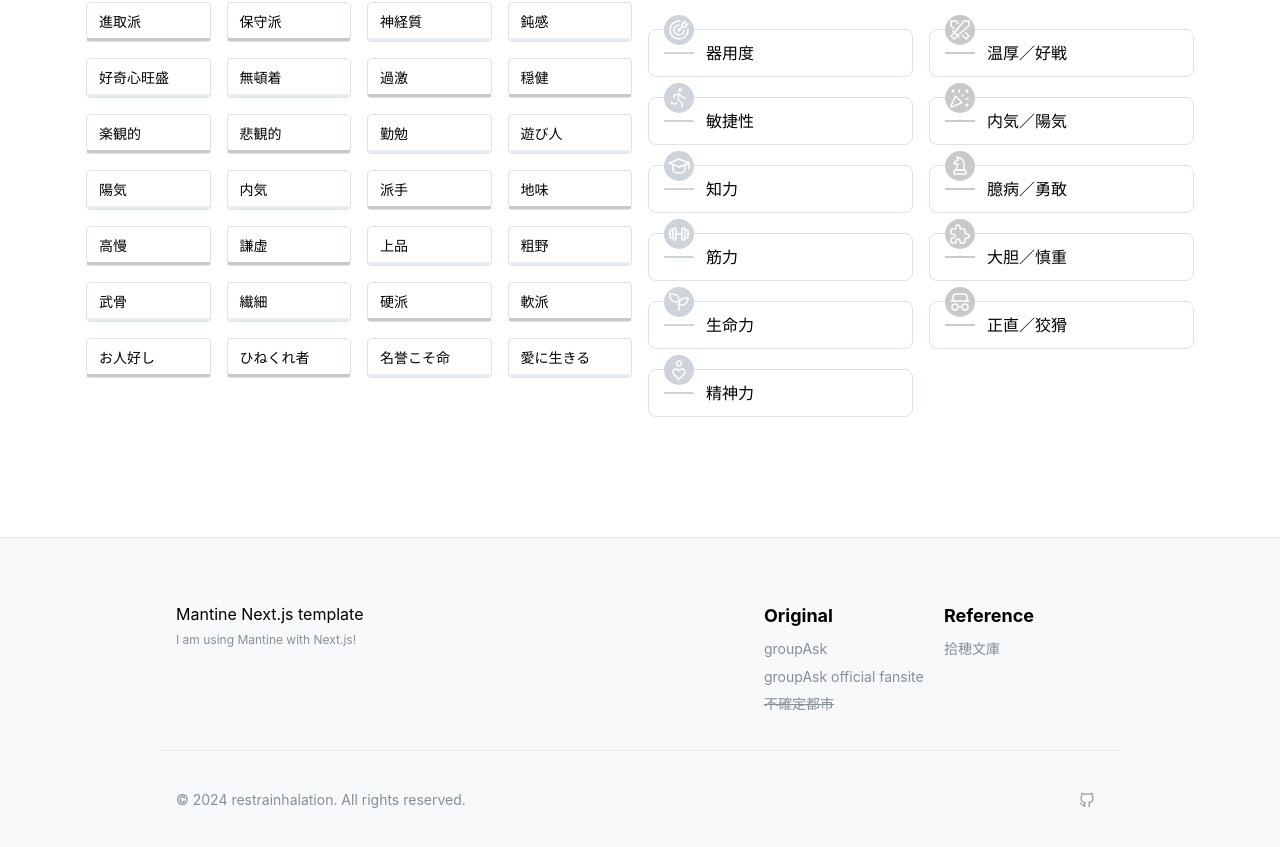
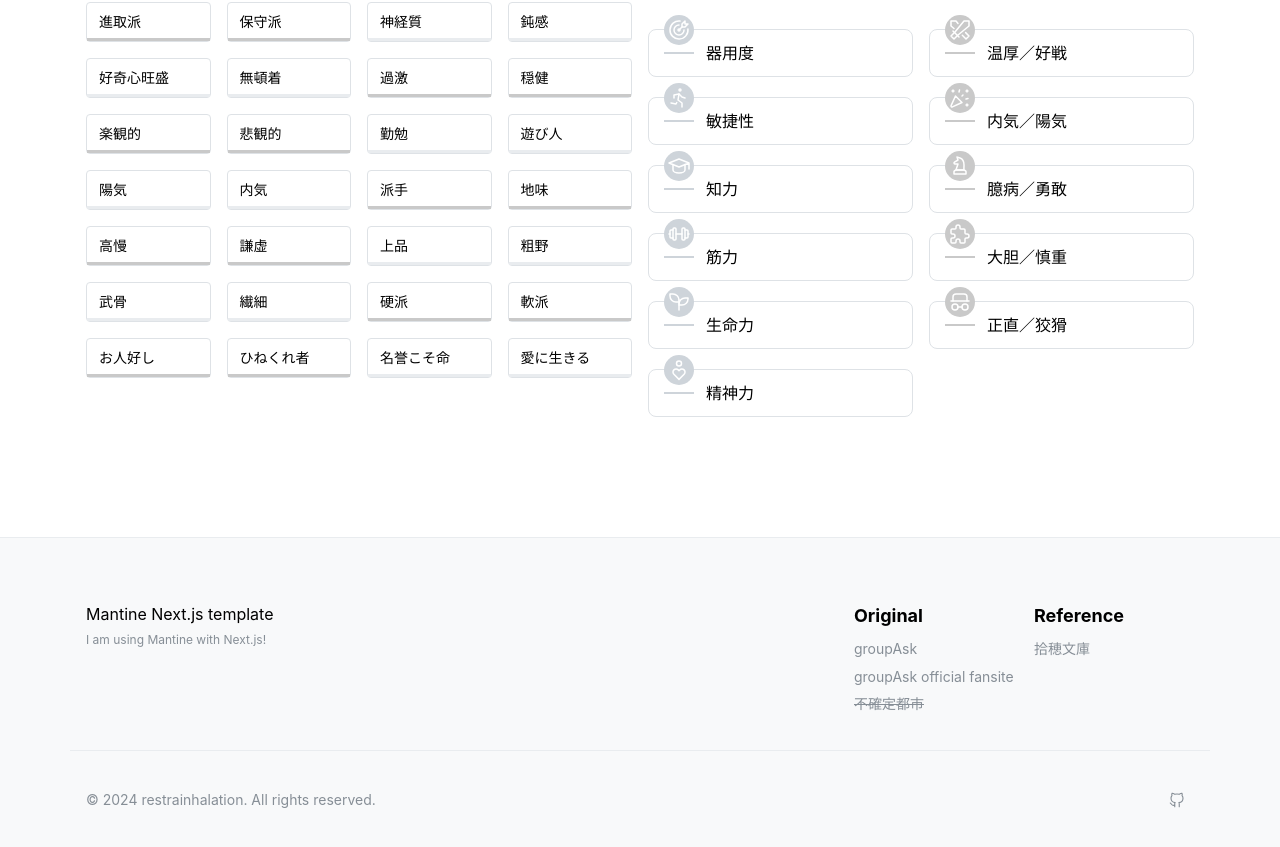
Before and after one commit to restrainhalation/cw-the-book-of-devil-excerpt, a Next.js app: page / in a window 1280 px wide. Shown: the part 645-1492 px from the top of the page. Built offline with nearby package versions, Linux system fonts and the light colour scheme.

Commit message:
↔ feat: adjust footer size

```diff
--- a/components/Footer/Footer.tsx
+++ b/components/Footer/Footer.tsx
@@ -57,7 +57,7 @@ export function Footer() {
 
   return (
     <footer className={classes.footer}>
-      <Container className={classes.inner}>
+      <Container size="lg" className={classes.inner}>
         <div className={classes.logo}>
           {METADATA.title}
           <Text size="xs" c="dimmed" className={classes.description}>
@@ -66,7 +66,7 @@ export function Footer() {
         </div>
         <div className={classes.groups}>{groups}</div>
       </Container>
-      <Container className={classes.afterFooter}>
+      <Container size="lg" className={classes.afterFooter}>
         <Text c="dimmed" size="sm">
           © 2024 restrainhalation. All rights reserved.
         </Text>
```
